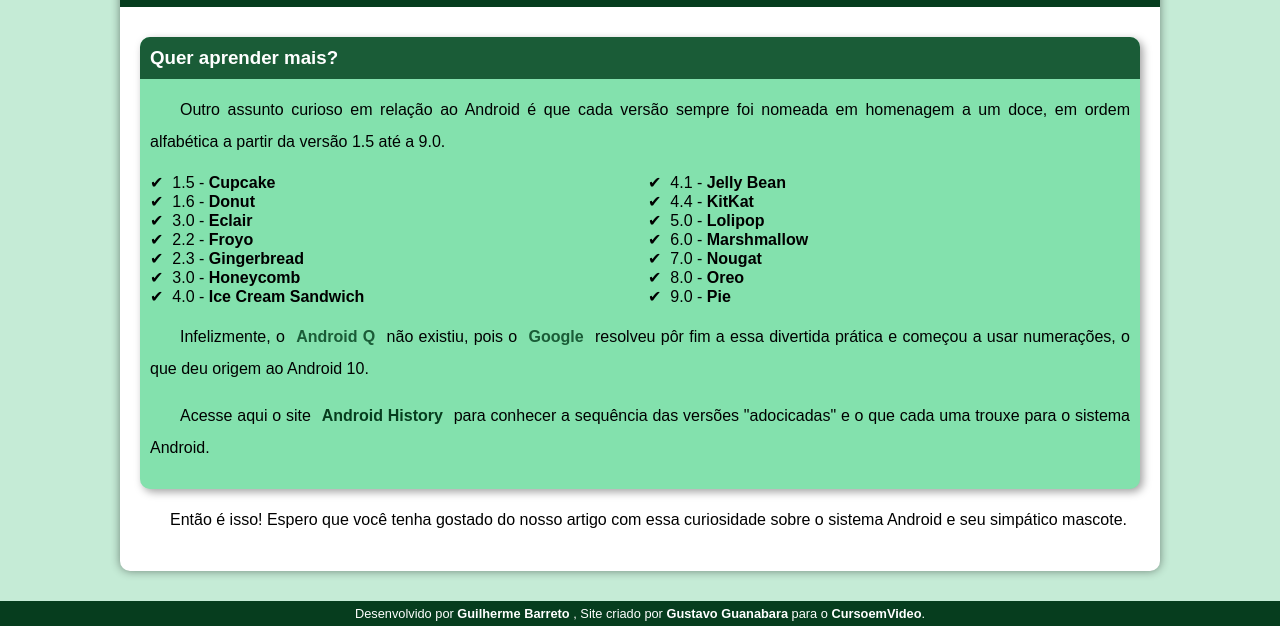
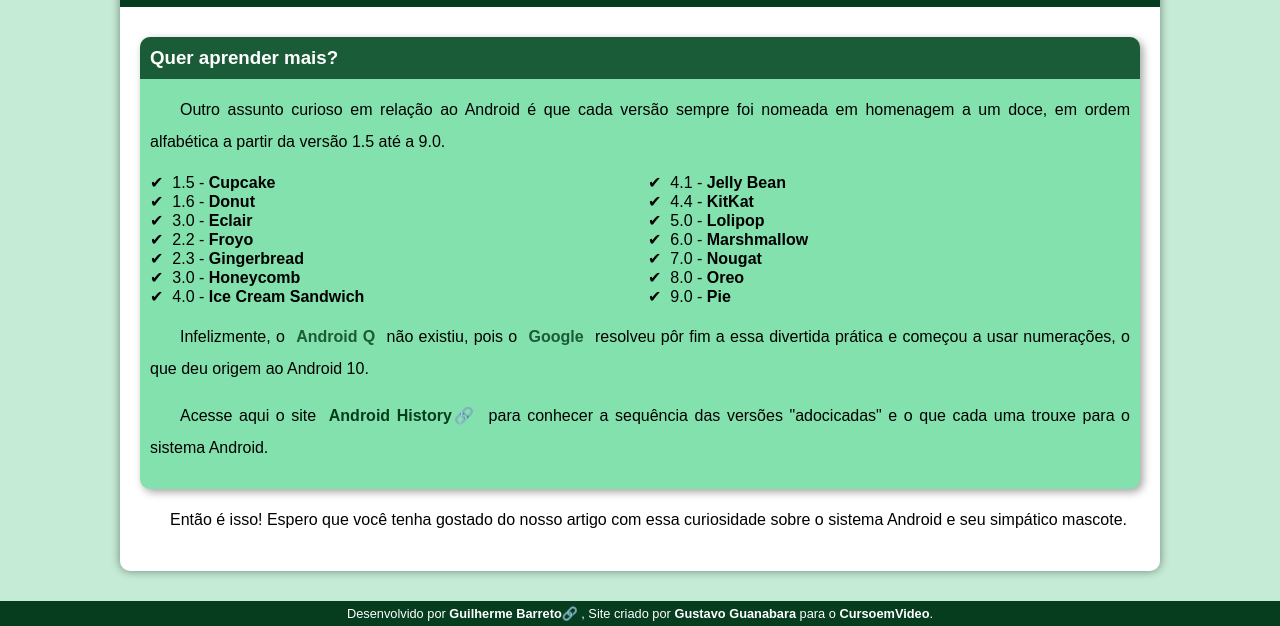
Before and after one commit to GuiBarreto/Android-Website-Project, a plain HTML site: page index.html in a window 1280 px wide. Shown: the part 2375-3001 px from the top of the page. Drawn offline with Linux system fonts and the light colour scheme.

Commit message:
UPDATE INDEX.HTML

```diff
--- a/index.html
+++ b/index.html
@@ -76,14 +76,14 @@
 
                 <p>Infelizmente, o <strong>Android Q</strong> não existiu, pois o <strong>Google</strong> resolveu pôr fim a essa divertida prática e começou a usar numerações, o que deu origem ao Android 10.</p>
 
-                <p>Acesse aqui o site <a href="https://www.android.com/intl/en_uk/history/" target="_blank" rel="external">Android History</a> para conhecer a sequência das versões "adocicadas" e o que cada uma trouxe para o sistema Android.</p>
+                <p>Acesse aqui o site <a href="https://www.android.com/intl/en_uk/history/" target="_blank" rel="external" class="externa">Android History</a> para conhecer a sequência das versões "adocicadas" e o que cada uma trouxe para o sistema Android.</p>
                 </aside>
 
                 <p>Então é isso! Espero que você tenha gostado do nosso artigo com essa curiosidade sobre o sistema Android e seu simpático mascote.</p>
         </article>
     </main>
     <footer>
-        Desenvolvido por <a href="https://github.com/GuiBarreto" target="_blank" rel="external">Guilherme Barreto</a>
+        Desenvolvido por <a href="https://github.com/GuiBarreto" target="_blank" rel="external" class="externa">Guilherme Barreto</a>
         , Site criado por <a href="https://gustavoguanabara.github.io/" target="_blank" rel="external">Gustavo Guanabara</a> para o <a href="https://www.youtube.com/cursoemvideo" target="_blank" rel="external">CursoemVideo</a>.
     </footer>
 </body>
```
